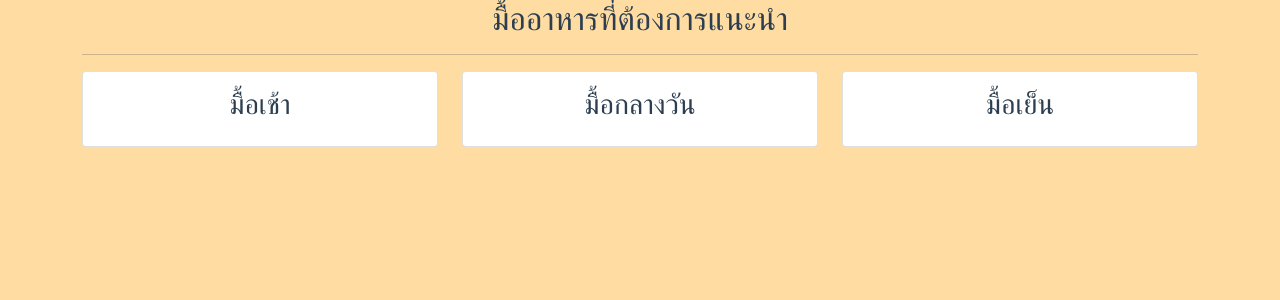
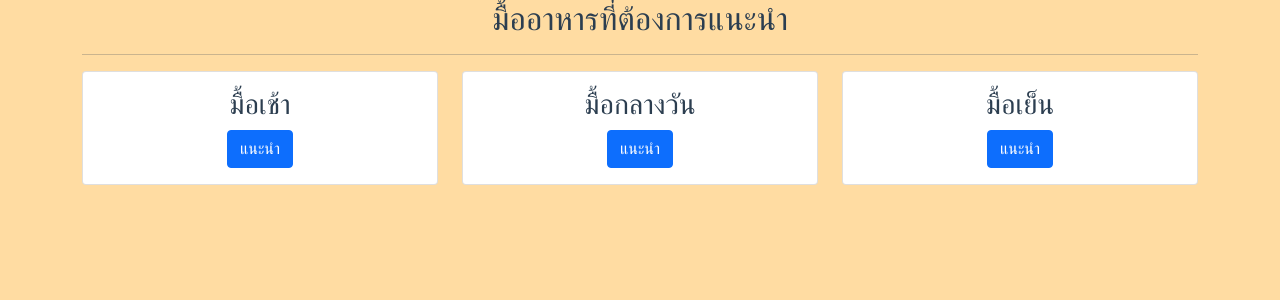
Before and after one commit to france14331/FoodMenuRecommendationBaseOnCalories, a Vue app in the folder new-frontend/: page /recommend in a window 1280 px wide. Shown: the top 300 px of the page. Built offline with nearby package versions, Linux system fonts and the light colour scheme.

Commit message:
visibility menu

```diff
--- a/new-frontend/src/views/Recommend.vue
+++ b/new-frontend/src/views/Recommend.vue
@@ -16,6 +16,10 @@
                     <div class="card">
                       <div class="card-body">
                         <h3 class="card-title">มื้อเช้า</h3>
+                        <p class="collapse" id="breakfast">ข้าวมันไก่</p>
+                        <button class= "btn btn-primary" type="button" data-bs-toggle="collapse" data-bs-target="#breakfast" aria-expanded="false" aria-controls="collapseExample">
+                          แนะนำ
+                        </button>
                       </div>
                     </div>
                   </div>
@@ -23,6 +27,10 @@
                     <div class="card">
                       <div class="card-body">
                         <h3 class="card-title">มื้อกลางวัน</h3>
+                        <p class="collapse" id="lunch">ข้าวมันไก่</p>
+                        <button class= "btn btn-primary" type="button" data-bs-toggle="collapse" data-bs-target="#lunch" aria-expanded="false" aria-controls="collapseExample">
+                          แนะนำ
+                        </button>
                       </div>
                     </div>
                   </div>
@@ -30,6 +38,10 @@
                     <div class="card">
                       <div class="card-body">
                         <h3 class="card-title">มื้อเย็น</h3>
+                        <p class="collapse" id="dinner">ข้าวมันไก่</p>
+                        <button class= "btn btn-primary" type="button" data-bs-toggle="collapse" data-bs-target="#dinner" aria-expanded="false" aria-controls="collapseExample">
+                          แนะนำ
+                        </button>
                       </div>
                     </div>
                   </div>
@@ -48,4 +60,21 @@
   name: "Recommend",
 
 };
+
 </script>
+
+<style>
+
+.collapse {
+  &:not(.show) {
+    display: none;
+  }
+}
+
+.collapsing {
+  height: 0;
+  overflow: hidden;
+  @include transition($transition-collapse);
+}
+
+</style>
```
